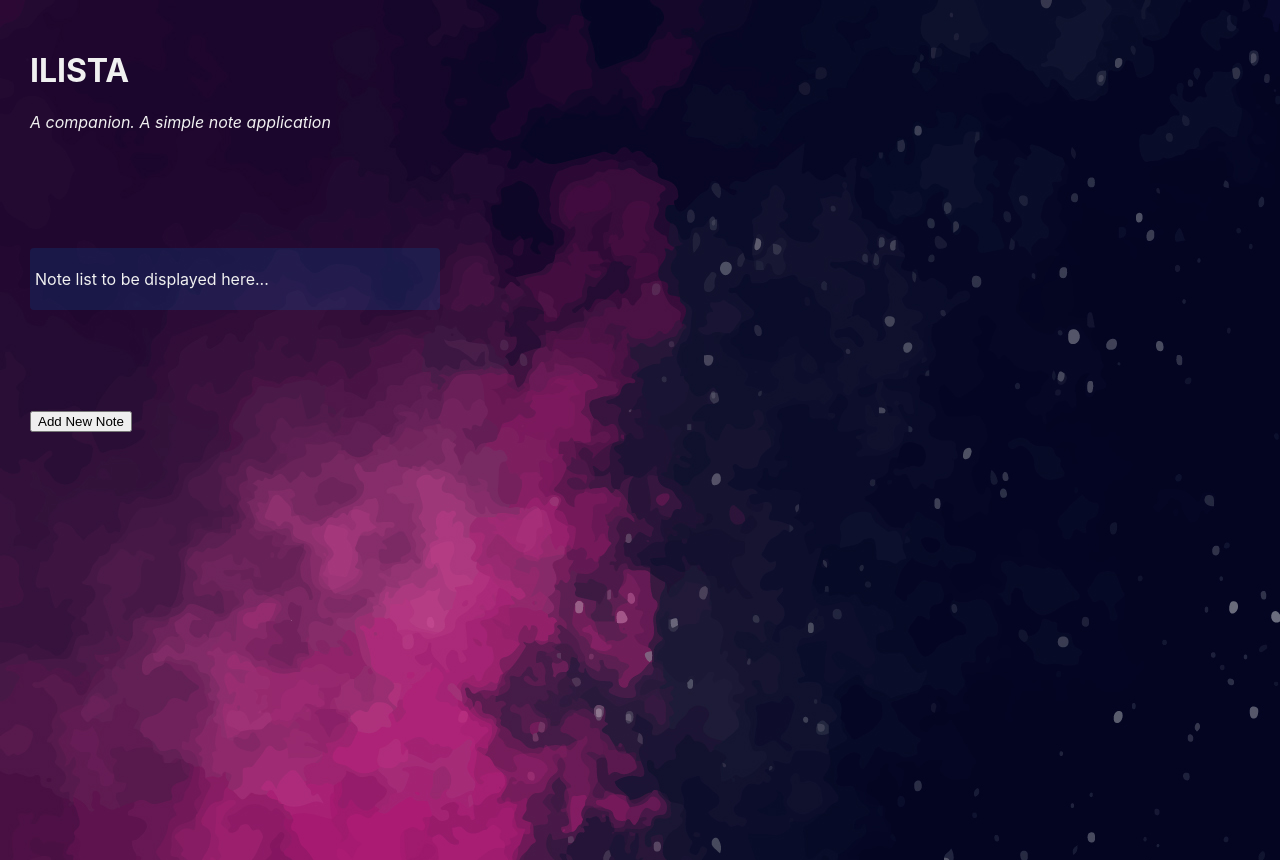
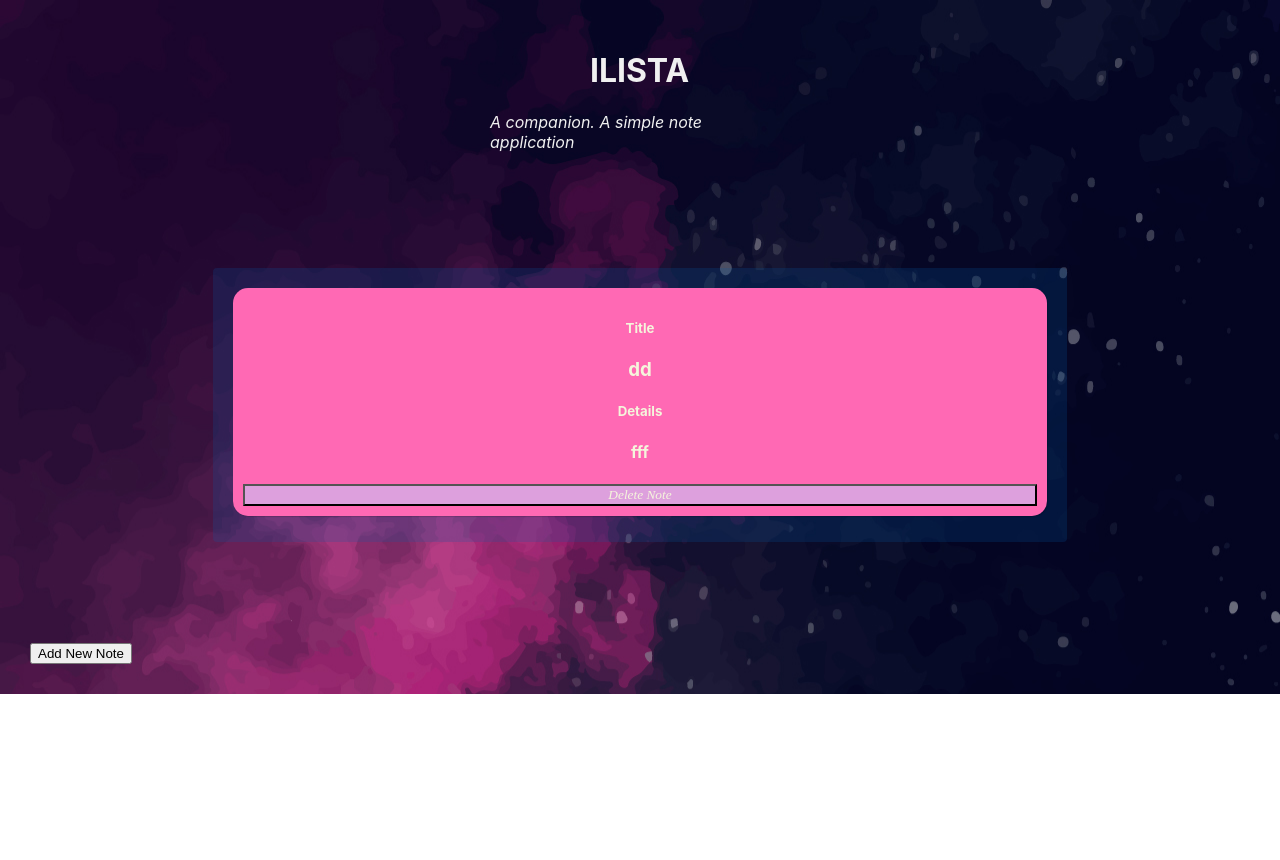
Before and after one commit to otetLopez/ilista, a React (Create React App) app in the folder ilista/: page / in a window 1280 px wide. After the commit the page ends 800 px from the top, so only its background shows below. Built offline with nearby package versions, Linux system fonts and the light colour scheme.

Commit message:
progress better ui

```diff
--- a/ilista/src/App.css
+++ b/ilista/src/App.css
@@ -41,35 +41,66 @@
 
   background-image: url("./assets/bg.jpg");
   padding: 30px;
-  height: 100vh;
+  height: 100%;
 }
 
 h1{
   color: #f0f0f0;
+  width: 100px;
+  margin-left: auto;
+  margin-right: auto;
+}
+
+h3{
+  color: beige;
+  text-align:center;
+  display:table;
+  width:100%;
+}
+
+h4{
+  color: beige;
+  text-align:center;
+    display:table;
+    width:100%;
+
+
+}
+
+h5{
+  color: beige;
+  text-align:center;
+  display:table;
+  width:100%;
 }
 
 p {
   color: #f0f0f0;
+  width: 300px;
+  margin-left: auto;
+  margin-right: auto;
 }
 
 .todo-list {
+
   background-color: rgba(1, 90, 169,.2);
   align-items: center;
   border-radius: 4px;
-  padding: 5px;
-  max-width: 400px;
+  padding: 20px;
+  margin-left: 15%;
+  margin-right: 15%;
+
 }
 
 .todo {
-  background: #fff;
+  border-radius: 15px;
+
+  background: hotpink;
   box-shadow: 1px 1px 1px rgba(0, 0, 0, 0.15);
   padding: 10px 10px;
-  /* font-size: 12px; */
   margin-bottom: 6px;
-  /* border-radius: 3px; */
-  display: flex;
   align-items: center;
-  /* justify-content: space-between; */
+
 }
 
 .title_in {
@@ -81,3 +112,13 @@ p {
 .content_in {
   width: 100%;
 }
+
+.deleteButton{
+
+  background-color:plum;
+  width: 100%;
+  font-style: italic;
+  font-family: serif;
+  color: beige;
+
+}
--- a/ilista/src/App.js
+++ b/ilista/src/App.js
@@ -6,7 +6,11 @@ import AddNotePage from './scripts/addNote.js';
 import EditNotePage from './scripts/editNote'
 
 export const INFO_LOG = "INFO_DEBUG: ";
+//gecici
+var newNote = new Note(1, "dd", "fff");
 var notesList = [];
+//gecici
+notesList.push(newNote);
 var nId = 0;
 
 /**
@@ -62,12 +66,11 @@ function DisplayList(props) {
   const content = props.posts.map((post) =>
     <div key={post.id}>
       <div className="todo">
+        <h5>Title</h5>
         <h3 onClick={() => props.editTodo(post.id)}>{post.title}</h3>
-        {post.content}
-
-        <div>
-          <button onClick={() => props.removeTodo(post.id)}>x</button>
-        </div>
+        <h5>Details</h5>
+        <h4>{post.content}</h4>
+         <button className="deleteButton" onClick={() => props.removeTodo(post.id)}>Delete Note</button>
       </div>
     </div>
   );
@@ -117,7 +120,6 @@ function App() {
       <p><i>A companion.  A simple note application</i></p>
       <br/><br/><br/><br/><br/>
       <div className="todo-list">
-        <p>Note list to be displayed here...</p>
         {<DisplayList
           posts={notesList}
           completeTodo={completeTodo}
```
